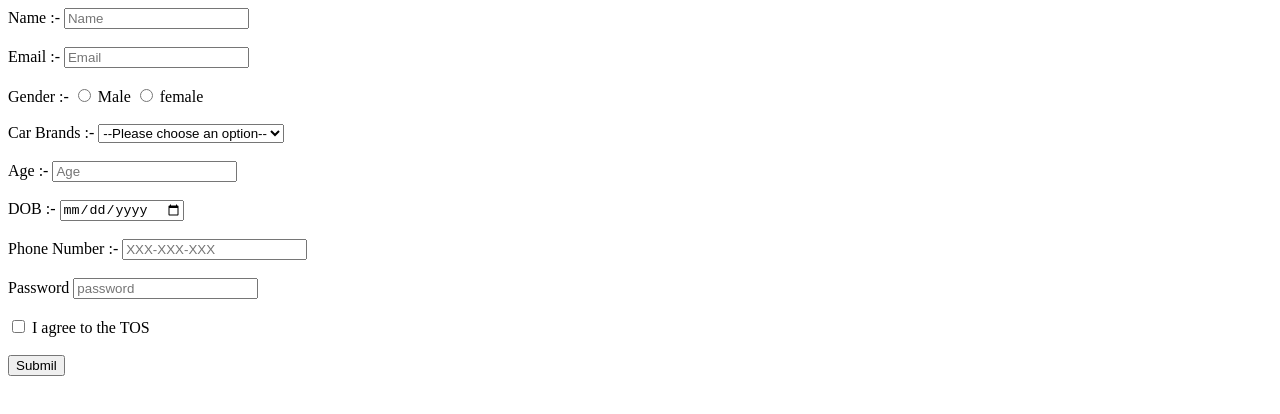
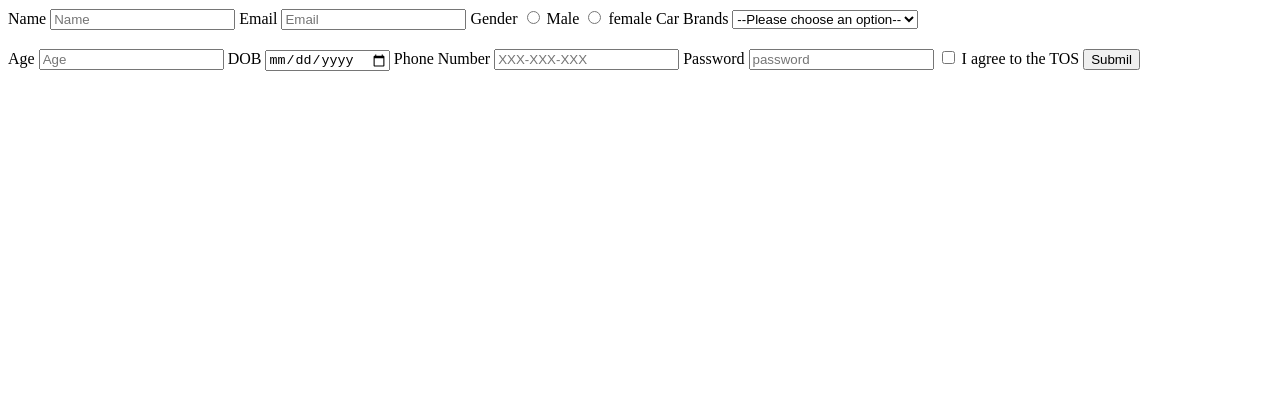
Before and after one commit to acciojob/signup-form-car-saifali509, a website: page main.html in a window 1280 px wide. Drawn offline with Linux system fonts and the light colour scheme.

Commit message:
created a submission

```diff
--- a/main.html
+++ b/main.html
@@ -9,32 +9,32 @@
 <body>
 	<!-- the entire body must be written by student -->
 	<form method="post">
-		<label for="name">Name :- </label>
-		<input type="text" id="name" placeholder="Name" required><br><br>
-		<label for="email">Email :- </label>
-		<input type="email" id="email" placeholder="Email" required><br><br
-		<label>Gender :- </label>
+		<label for="name">Name</label>
+		<input type="text" id="name" placeholder="Name" required>
+		<label for="email">Email</label>
+		<input type="email" id="email" placeholder="Email" required>
+		<label>Gender</label>
 		<input type="radio" id="gender_m" name="gender" required>
 		<label for="gender_m">Male</label>
 		<input type="radio" id="gender_f" name="gender" required>
-		<label for="gender_f">female</label><br><br>
-		<label for="cars">Car Brands :- </label>
+		<label for="gender_f">female</label>
+		<label for="cars">Car Brands</label>
          <select id="cars" required>
 			 <option value="">--Please choose an option--</option>
 			 <option value="bmw">BMW</option>
             <option value="audi">Audi</option>
              <option value="tesla">Tesla</option>
 		</select><br><br>
-		<label for="age">Age :- </label>
-		<input type="number" id="age" placeholder="Age" required><br><br>
-		<label for="dob">DOB :- </label>
-		<input type="date" id="dob"><br><br>
-		<label for="tel">Phone Number :- </label>
-		<input type="tel" id="tel" placeholder="XXX-XXX-XXX" required><br><br>
+		<label for="age">Age</label>
+		<input type="number" id="age" placeholder="Age" required>
+		<label for="dob">DOB</label>
+		<input type="date" id="dob">
+		<label for="tel">Phone Number </label>
+		<input type="tel" id="tel" placeholder="XXX-XXX-XXX" required>
 		<label for="password">Password</label>
-		<input type="password" id="password" placeholder="password" required><br><br>
+		<input type="password" id="password" placeholder="password" required>
 		<input type="checkbox" id="tos">
-		<label for="tos">I agree to the TOS</label><br><br>
+		<label for="tos">I agree to the TOS</label>
 		<button>Submil</button>
 
 
```
